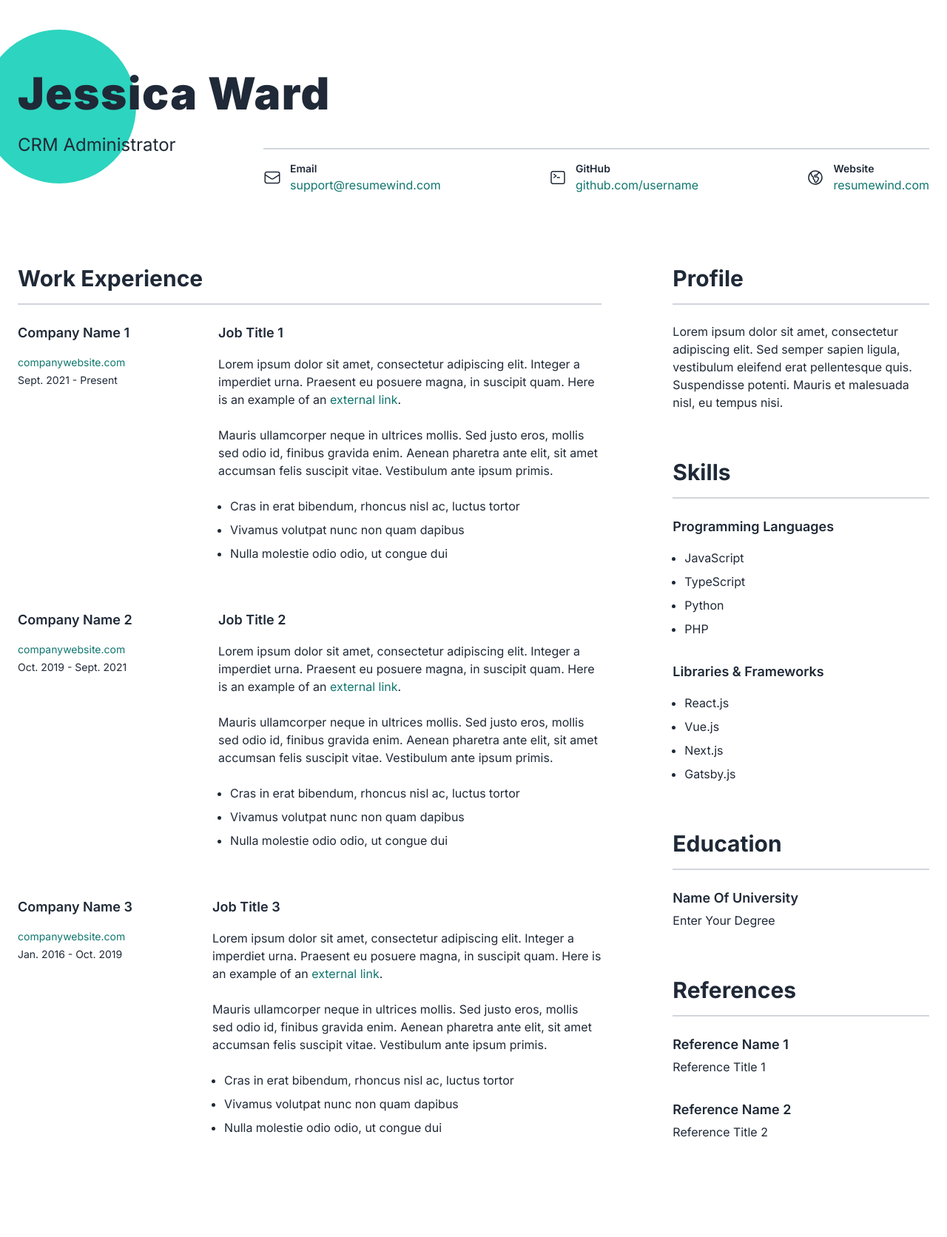
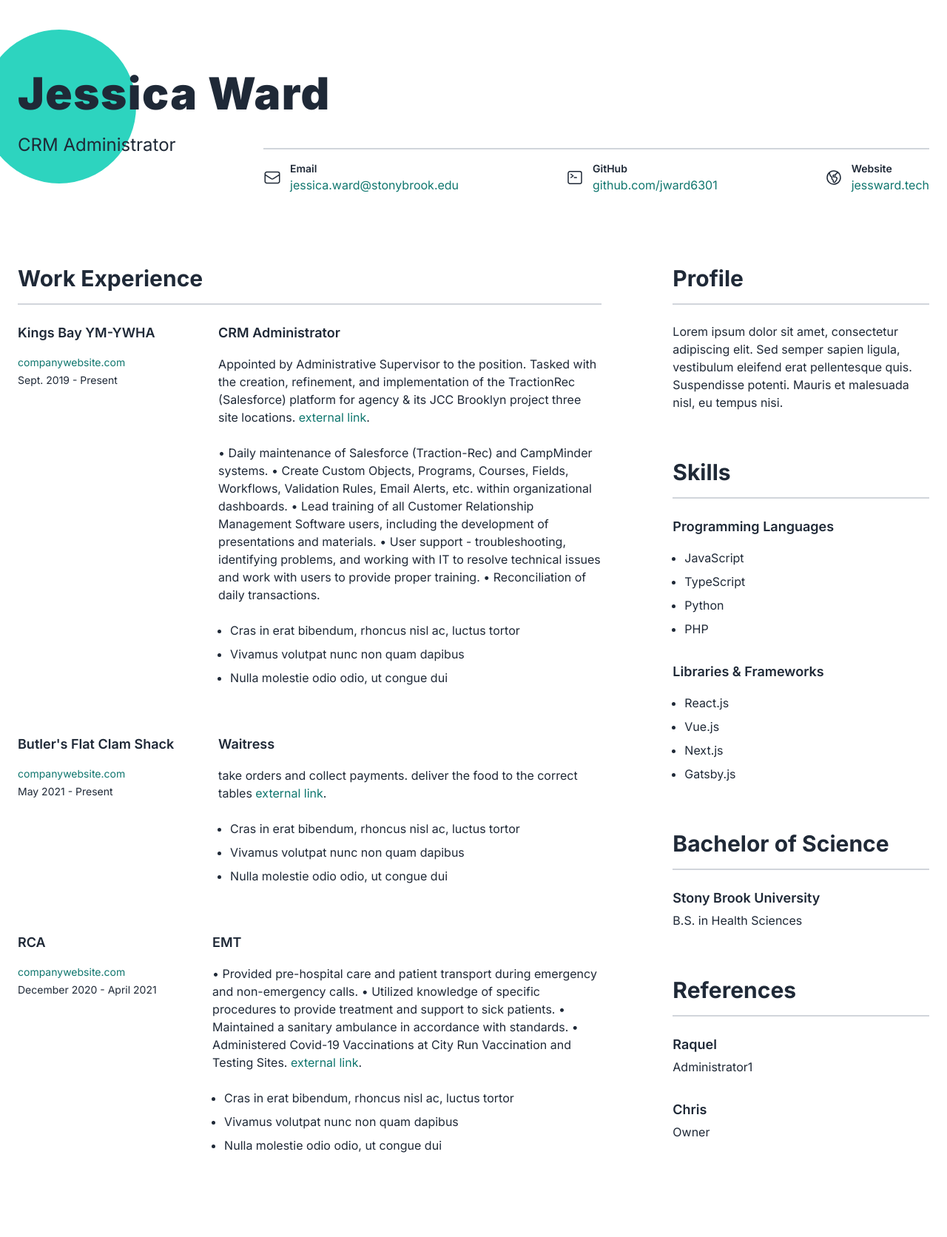
Before and after one commit to jward6301/my-resume-page, a Flask app: page / in a window 1280 px wide. Shown: the whole page at 74% size. Before the commit the page ends 1537 px from the top, so only its background shows below. Run offline with Flask 3, Linux system fonts and the light colour scheme.

Commit message:
updates to home.html and style.css

```diff
--- a/Static/style.css
+++ b/Static/style.css
@@ -398,6 +398,9 @@ iframe,
 embed,
 object {
   display: block;
+  /* 1 */
+  vertical-align: middle;
+  /* 2 */
 }
 
 /*
--- a/app.py
+++ b/app.py
@@ -5,4 +5,4 @@ app = Flask(__name__)
 def hello_world():
     return render_template('home.html')
 
-app.run(host='0.0.0.0', port=5000)
+# app.run(host='0.0.0.0', port=5000, debug=True)
--- a/templates/home.html
+++ b/templates/home.html
@@ -63,11 +63,11 @@
                   <p class="mb-0 font-semibold text-sm">Email</p>
                   <p class="mb-0">
                     <a
-                      href="mailto:support@resumewind.com"
+                      href="mailto:jessica.ward@stonybrook.edu"
                       target="_blank"
                       rel="noreferrer"
                     >
-                      support@resumewind.com
+                      jessica.ward@stonybrook.edu
                     </a>
                   </p>
                 </div>
@@ -99,7 +99,7 @@
                       target="_blank"
                       rel="noreferrer"
                     >
-                      github.com/username
+                      github.com/jward6301
                     </a>
                   </p>
                 </div>
@@ -131,7 +131,7 @@
                       target="_blank"
                       rel="noreferrer"
                     >
-                      resumewind.com
+                      jessward.tech
                     </a>
                   </p>
                 </div>
@@ -152,7 +152,7 @@
             <div class="grid-3 gap-x-6">
               <div>
                 <!-- Company 1 -->
-                <h4 class="mb-1 lg:mb-4">Company Name 1</h4>
+                <h4 class="mb-1 lg:mb-4">Kings Bay YM-YWHA</h4>
                 <p class="text-sm mb-1">
                   <a
                     href="https://resumewind.com/"
@@ -162,16 +162,15 @@
                     companywebsite.com
                   </a>
                 </p>
-                <p class="text-sm">Sept. 2021 - Present</p>
+                <p class="text-sm">Sept. 2019 - Present</p>
               </div>
 
               <div class="lg:col-span-2">
                 <!-- Job Title 1 -->
-                <h4 class="mb-4">Job Title 1</h4>
+                <h4 class="mb-4">CRM Administrator</h4>
                 <p>
-                  Lorem ipsum dolor sit amet, consectetur adipiscing elit.
-                  Integer a imperdiet urna. Praesent eu posuere magna, in
-                  suscipit quam. Here is an example of an
+                    Appointed by Administrative Supervisor to the position.   Tasked with the creation, refinement, and implementation of the TractionRec (Salesforce) platform for agency & its JCC Brooklyn project three site locations.
+
                   <a
                     href="https://resumewind.com/"
                     target="_blank"
@@ -180,10 +179,12 @@
                   >.
                 </p>
                 <p>
-                  Mauris ullamcorper neque in ultrices mollis. Sed justo eros,
-                  mollis sed odio id, finibus gravida enim. Aenean pharetra ante
-                  elit, sit amet accumsan felis suscipit vitae. Vestibulum ante
-                  ipsum primis.
+
+                    •	Daily maintenance of Salesforce (Traction-Rec) and CampMinder systems.
+                    •	Create Custom Objects, Programs, Courses, Fields, Workflows, Validation Rules, Email Alerts, etc. within organizational dashboards.
+                    •	Lead training of all Customer Relationship Management Software users, including the development of presentations and materials.
+                    •	User support - troubleshooting, identifying problems, and working with IT to resolve technical issues and work with users to provide proper training.
+                    •	Reconciliation of daily transactions.
                 </p>
                 <ul>
                   <li>Cras in erat bibendum, rhoncus nisl ac, luctus tortor</li>
@@ -197,7 +198,7 @@
             <div class="grid-3 gap-x-6 mt-8 lg:mt-12">
               <div>
                 <!-- Company 2 -->
-                <h4 class="mb-1 lg:mb-4">Company Name 2</h4>
+                <h4 class="mb-1 lg:mb-4">Butler's Flat Clam Shack </h4>
                 <p class="text-sm mb-1">
                   <a
                     href="https://resumewind.com/"
@@ -207,16 +208,14 @@
                     companywebsite.com
                   </a>
                 </p>
-                <p class="text-sm">Oct. 2019 - Sept. 2021</p>
+                <p class="text-sm">May 2021 - Present</p>
               </div>
 
               <div class="lg:col-span-2">
                 <!-- Job Title 2 -->
-                <h4 class="mb-4">Job Title 2</h4>
+                <h4 class="mb-4">Waitress</h4>
                 <p>
-                  Lorem ipsum dolor sit amet, consectetur adipiscing elit.
-                  Integer a imperdiet urna. Praesent eu posuere magna, in
-                  suscipit quam. Here is an example of an
+                  take orders and collect payments. deliver the food to the correct tables
                   <a
                     href="https://resumewind.com/"
                     target="_blank"
@@ -225,10 +224,7 @@
                   >.
                 </p>
                 <p>
-                  Mauris ullamcorper neque in ultrices mollis. Sed justo eros,
-                  mollis sed odio id, finibus gravida enim. Aenean pharetra ante
-                  elit, sit amet accumsan felis suscipit vitae. Vestibulum ante
-                  ipsum primis.
+
                 </p>
                 <ul>
                   <li>Cras in erat bibendum, rhoncus nisl ac, luctus tortor</li>
@@ -242,7 +238,7 @@
             <div class="grid-3 mt-8 lg:mt-12">
               <div>
                 <!-- Company 3 -->
-                <h4 class="mb-1 lg:mb-4">Company Name 3</h4>
+                <h4 class="mb-1 lg:mb-4">RCA</h4>
                 <p class="text-sm mb-1">
                   <a
                     href="https://resumewind.com/"
@@ -252,16 +248,18 @@
                     companywebsite.com
                   </a>
                 </p>
-                <p class="text-sm">Jan. 2016 - Oct. 2019</p>
+                <p class="text-sm">December 2020 - April 2021</p>
               </div>
 
               <div class="lg:col-span-2">
                 <!-- Job Title 3 -->
-                <h4 class="mb-4">Job Title 3</h4>
+                <h4 class="mb-4">EMT</h4>
                 <p>
-                  Lorem ipsum dolor sit amet, consectetur adipiscing elit.
-                  Integer a imperdiet urna. Praesent eu posuere magna, in
-                  suscipit quam. Here is an example of an
+                    •	Provided pre-hospital care and patient transport during emergency and non-emergency calls.
+                    •	Utilized knowledge of specific procedures to provide treatment and support to sick patients.
+                    •	Maintained a sanitary ambulance in accordance with standards.
+                    •	Administered Covid-19 Vaccinations at City Run Vaccination and Testing Sites.
+
                   <a
                     href="https://resumewind.com/"
                     target="_blank"
@@ -270,10 +268,7 @@
                   >.
                 </p>
                 <p>
-                  Mauris ullamcorper neque in ultrices mollis. Sed justo eros,
-                  mollis sed odio id, finibus gravida enim. Aenean pharetra ante
-                  elit, sit amet accumsan felis suscipit vitae. Vestibulum ante
-                  ipsum primis.
+
                 </p>
                 <ul>
                   <li>Cras in erat bibendum, rhoncus nisl ac, luctus tortor</li>
@@ -315,20 +310,20 @@
             </ul>
 
             <!-- Education -->
-            <h3 class="mt-12 lg:mt-16">Education</h3>
-            <h4 class="mb-1">Name Of University</h4>
-            <p class="mb-1">Enter Your Degree</p>
+            <h3 class="mt-12 lg:mt-16">Bachelor of Science</h3>
+            <h4 class="mb-1">Stony Brook University</h4>
+            <p class="mb-1">B.S. in Health Sciences</p>
 
             <!-- References -->
             <h3 class="mt-12 lg:mt-16">References</h3>
 
             <!-- Reference 1 -->
-            <h4 class="mb-1">Reference Name 1</h4>
-            <p>Reference Title 1</p>
+            <h4 class="mb-1">Raquel</h4>
+            <p>Administrator1</p>
 
             <!-- Reference 2 -->
-            <h4 class="mt-8 mb-1">Reference Name 2</h4>
-            <p class="mb-1">Reference Title 2</p>
+            <h4 class="mt-8 mb-1">Chris</h4>
+            <p class="mb-1">Owner</p>
           </div>
         </div>
       </div>
```
